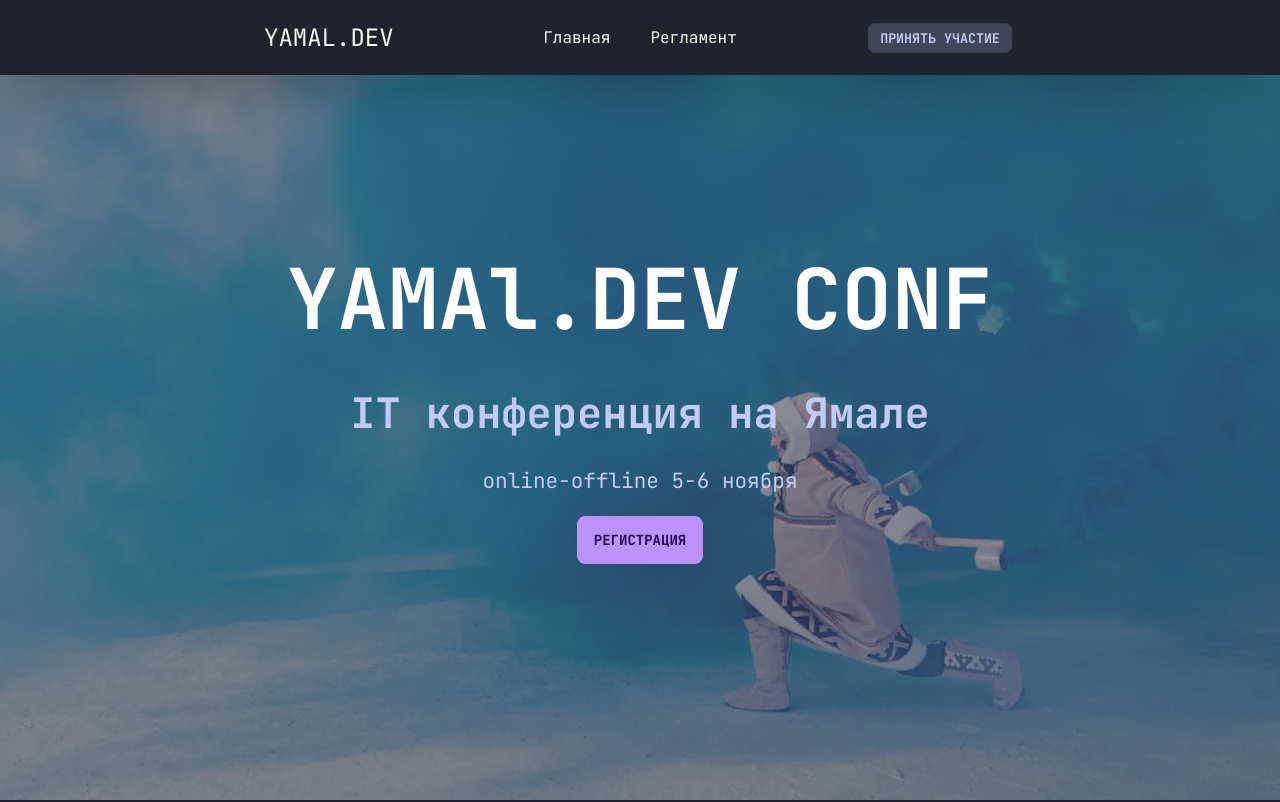
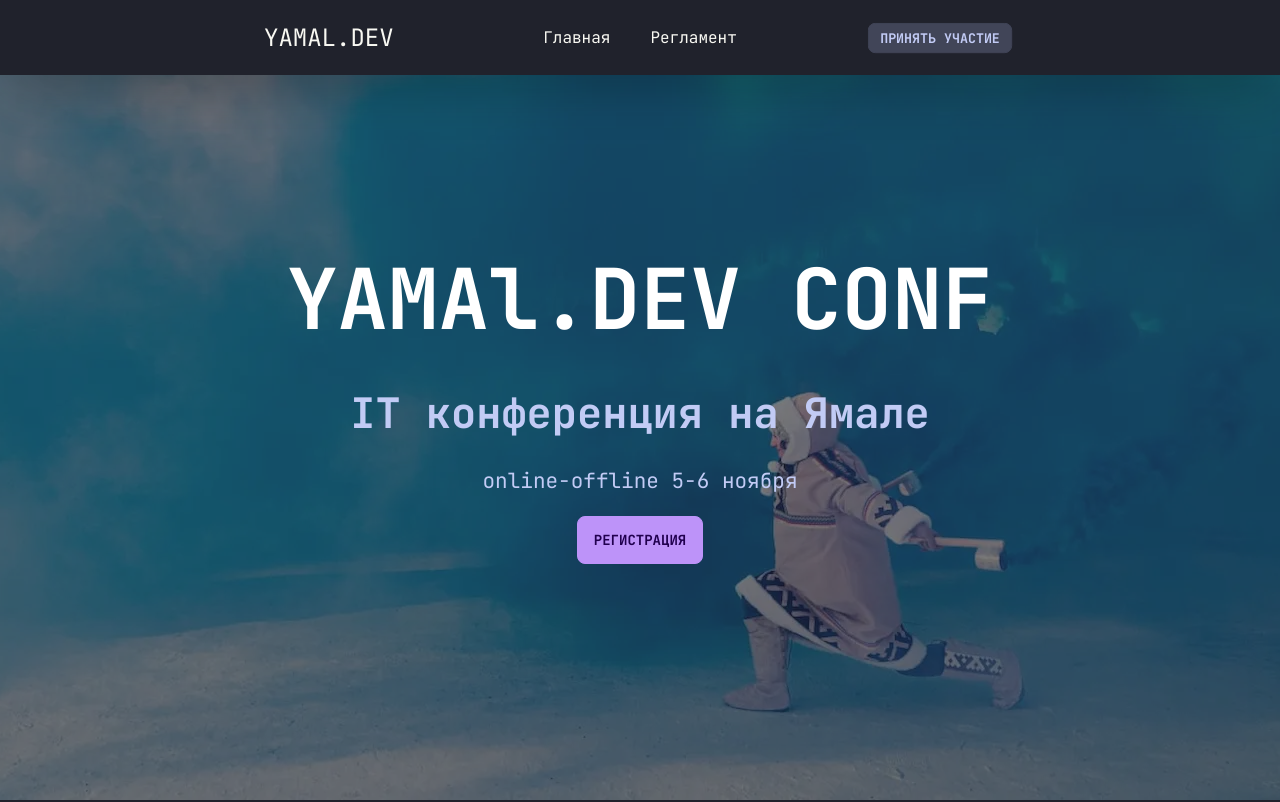
Before and after one commit to n1k1ta42/conf, a Next.js app: page / in a window 1280 px wide. Shown: the top 802 px of the page. Built offline with nearby package versions, Linux system fonts and the light colour scheme.

Commit message:
fix eslint

```diff
--- a/src/pages/form.tsx
+++ b/src/pages/form.tsx
@@ -45,7 +45,7 @@ const Form = () => {
         className='hero min-h-screen pt-[75px]'
         style={{ backgroundImage: `url("/photo.webp")` }}
       >
-        <div className='hero-overlay bg-opacity-60' />
+        <div className='hero-overlay bg-base-300/60' />
         <div className='my-10 flex w-11/12 flex-col gap-6 rounded-xl bg-base-300 p-6 shadow-md md:w-[700px] md:p-10'>
           <h1 className='text-3xl'>Регистрация</h1>
           <form
--- a/src/pages/index.tsx
+++ b/src/pages/index.tsx
@@ -11,7 +11,7 @@ const Home: NextPage = () => {
         className='hero min-h-screen'
         style={{ backgroundImage: `url("/hero-bg.webp")` }}
       >
-        <div className='hero-overlay bg-opacity-60'></div>
+        <div className='hero-overlay bg-base-300/60'></div>
         <div className='hero-content text-center text-neutral-content'>
           <div className='max-w-full'>
             <h1 className='mb-5 text-[48px] font-bold text-white md:text-[84px]'>
```
